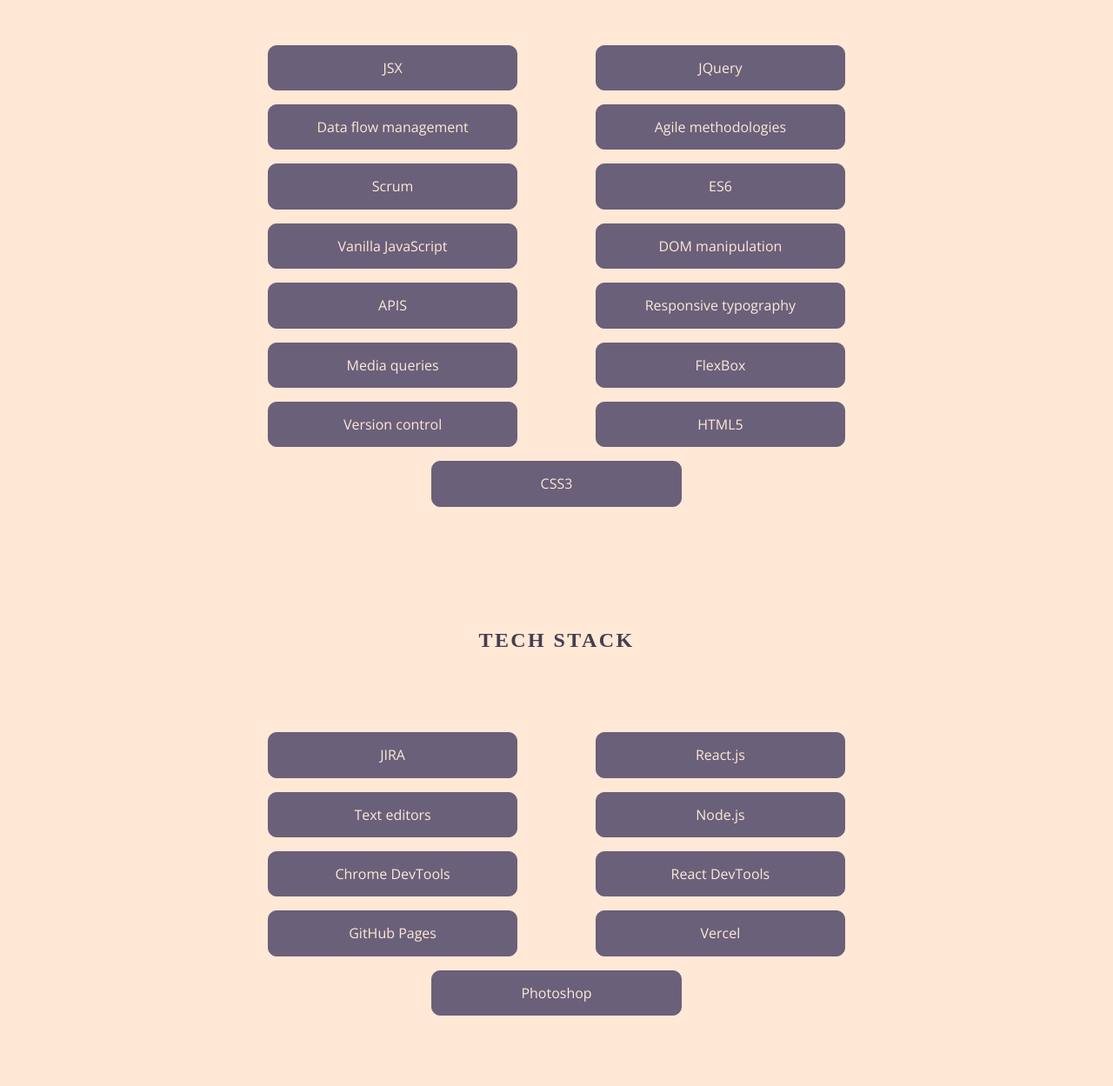
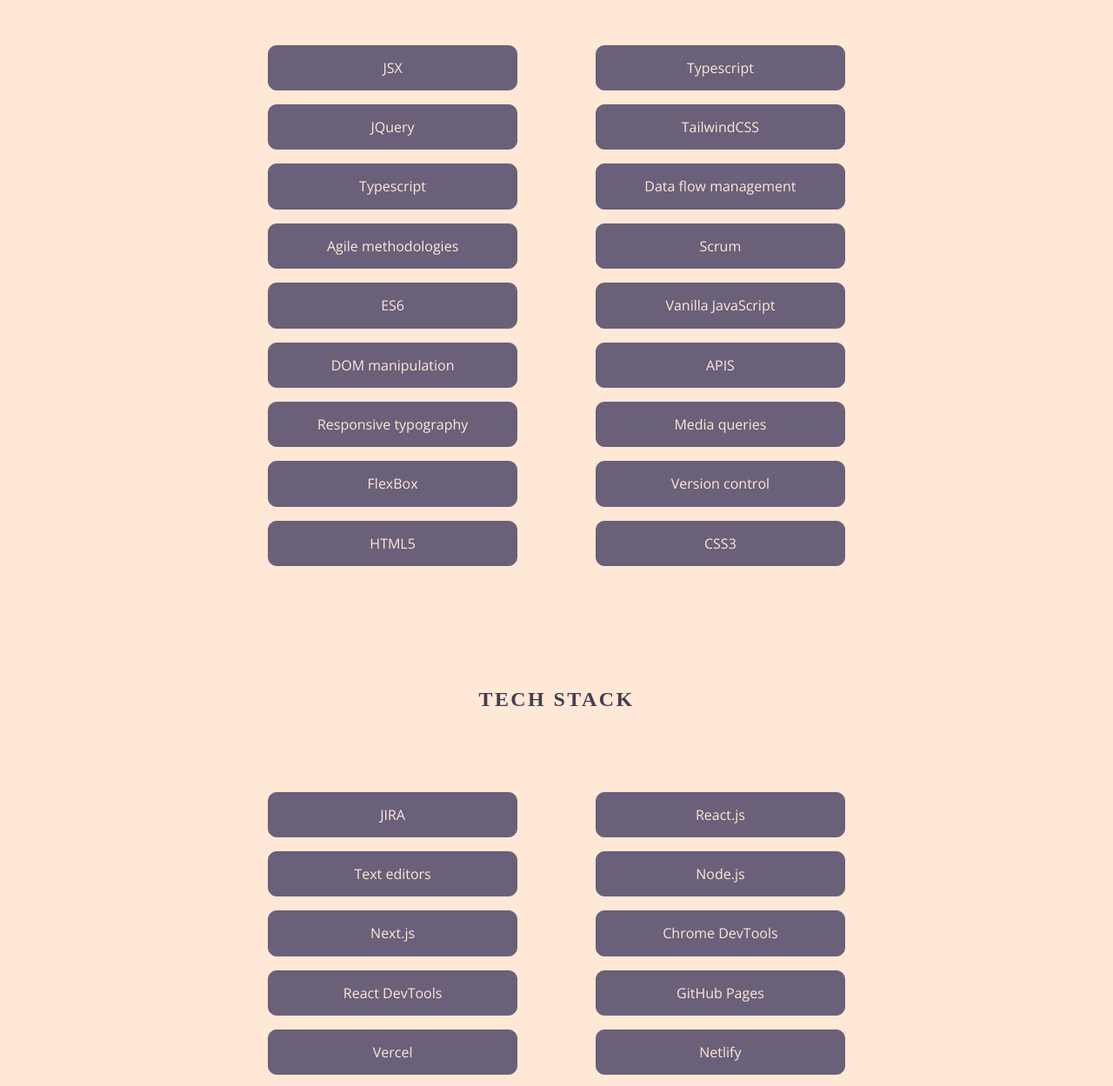
Before and after one commit to er1927/personal-portfolio, a website built with Parcel: page index.html in a window 1280 px wide. Shown: the part 4980-6229 px from the top of the page at 87% size. Built offline with nearby package versions, Linux system fonts and the light colour scheme; a web font is replaced by a local one.

Commit message:
Updated tech stack and skills.

```diff
--- a/index.html
+++ b/index.html
@@ -178,7 +178,10 @@
     <h2 class="sub-header" id="skills">Development</h2>
     <ul>
       <li>JSX</li>
+      <li>Typescript</li>
       <li>JQuery</li>
+      <li>TailwindCSS</li>
+      <li>Typescript</li>
       <li>Data flow management</li>
       <li>Agile methodologies</li>
       <li>Scrum</li>
@@ -199,10 +202,12 @@
       <li>React.js</li>
       <li>Text editors</li>
       <li>Node.js</li>
+      <li>Next.js</li>
       <li>Chrome DevTools</li>
       <li>React DevTools</li>
       <li>GitHub Pages</li>
       <li>Vercel</li>
+      <li>Netlify</li>
       <li>Photoshop</li>
     </ul>
   </div>
```
